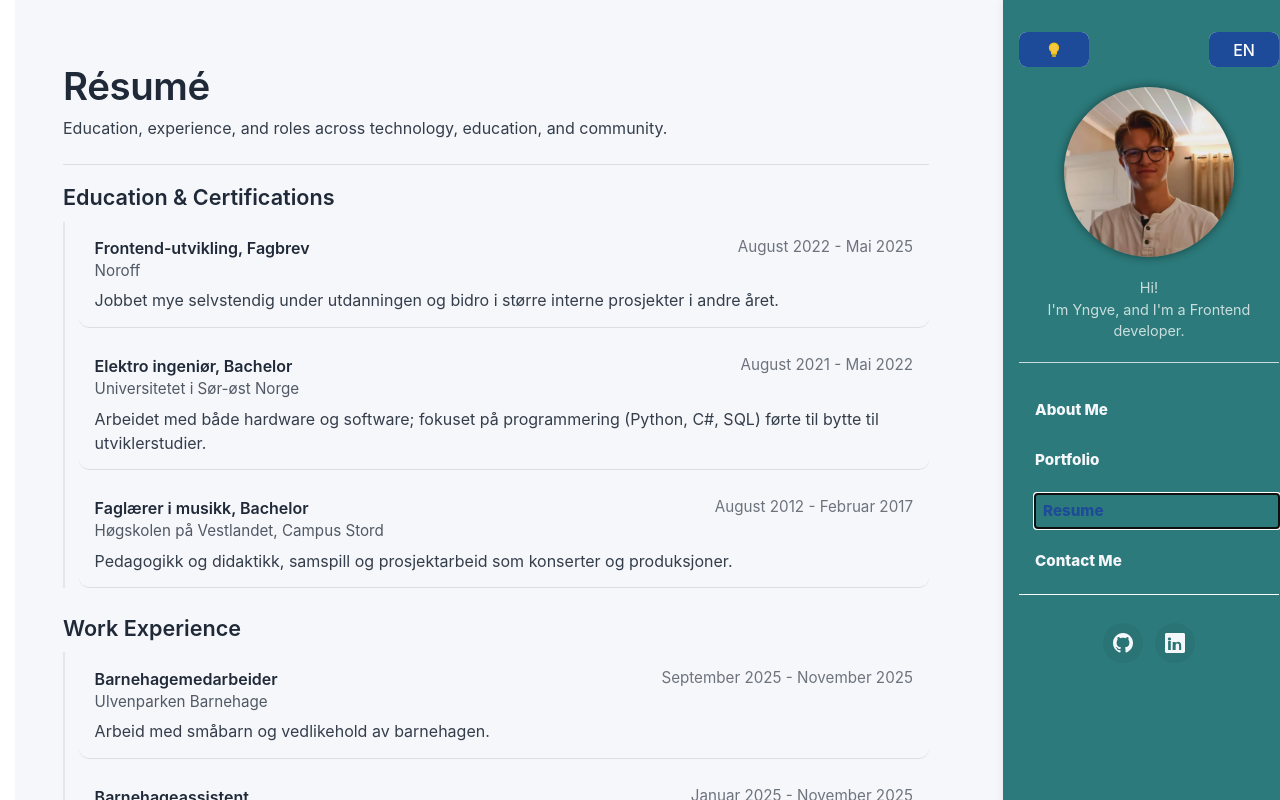
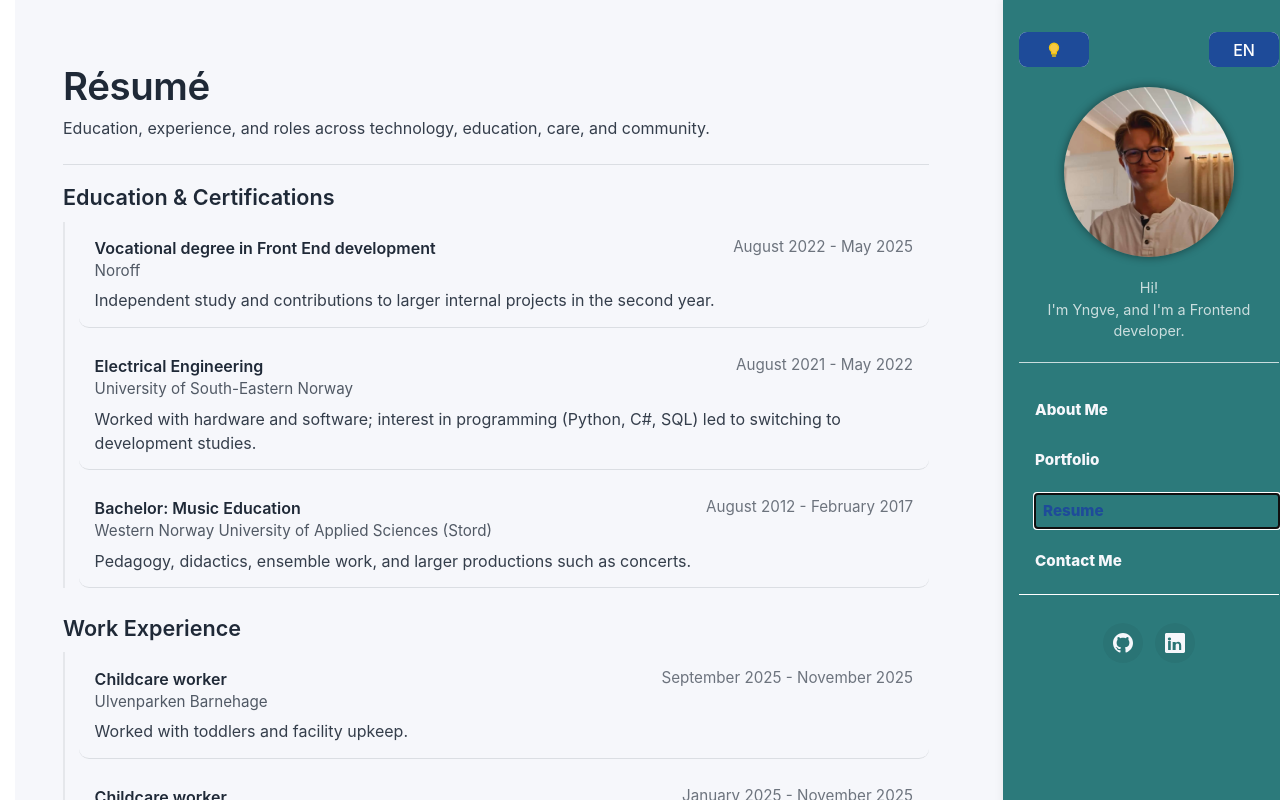
Before and after one commit to YngvN/YngvN.github.io, a React (Vite) app: page /#about in a window 1280 px wide. Both pictures are taken after a click on the button "Resume". Shown: the top 800 px of the page. Built offline with nearby package versions, Linux system fonts and the light colour scheme.

Commit message:
Update resume.tsx

```diff
--- a/src/pages/resume/resume.tsx
+++ b/src/pages/resume/resume.tsx
@@ -8,231 +8,241 @@ type ResumeProps = {
     language: Language;
 };
 
+type Localized = { en: string; no: string };
+
 type ResumeItem = {
     id: string;
-    title: string;
-    institution?: string;
-    start: string;
-    end: string;
-    description?: string;
+    title: Localized;
+    institution?: Localized;
+    start: Localized;
+    end: Localized;
+    description?: Localized;
 };
 
 type ResumeSection = {
     id: string;
-    title: string;
+    title: Localized;
     items: ResumeItem[];
 };
 
 type ResumeContent = {
-    heading: string;
-    intro: string;
+    heading: Localized;
+    intro: Localized;
     sections: ResumeSection[];
 };
 
-const currentMonthEnd = 'November 2025';
+const currentMonthEnd: Localized = { en: 'November 2025', no: 'November 2025' };
 
 const educationItems: ResumeItem[] = [
     {
         id: 'fe-vocational',
-        title: 'Frontend-utvikling, Fagbrev',
-        institution: 'Noroff',
-        start: 'August 2022',
-        end: 'Mai 2025',
-        description: 'Jobbet mye selvstendig under utdanningen og bidro i større interne prosjekter i andre året.',
+        title: { en: 'Vocational degree in Front End development', no: 'Fagbrev i Front End utvikling' },
+        institution: { en: 'Noroff', no: 'Noroff' },
+        start: { en: 'August 2022', no: 'August 2022' },
+        end: { en: 'May 2025', no: 'Mai 2025' },
+        description: {
+            en: 'Independent study and contributions to larger internal projects in the second year.',
+            no: 'Jobbet mye selvstendig og bidro i større interne prosjekter i andre året.',
+        },
     },
     {
         id: 'electrical-engineering',
-        title: 'Elektro ingeniør, Bachelor',
-        institution: 'Universitetet i Sør-øst Norge',
-        start: 'August 2021',
-        end: 'Mai 2022',
-        description: 'Arbeidet med både hardware og software; fokuset på programmering (Python, C#, SQL) førte til bytte til utviklerstudier.',
+        title: { en: 'Electrical Engineering', no: 'Elektro ingeniør' },
+        institution: { en: 'University of South-Eastern Norway', no: 'Universitetet i Sør-øst Norge' },
+        start: { en: 'August 2021', no: 'August 2021' },
+        end: { en: 'May 2022', no: 'Mai 2022' },
+        description: {
+            en: 'Worked with hardware and software; interest in programming (Python, C#, SQL) led to switching to development studies.',
+            no: 'Arbeidet med både hardware og software; fokuset på programmering (Python, C#, SQL) førte til bytte til utviklerstudier.',
+        },
     },
     {
         id: 'music-bachelor',
-        title: 'Faglærer i musikk, Bachelor',
-        institution: 'Høgskolen på Vestlandet, Campus Stord',
-        start: 'August 2012',
-        end: 'Februar 2017',
-        description: 'Pedagogikk og didaktikk, samspill og prosjektarbeid som konserter og produksjoner.',
-    }
+        title: { en: 'Bachelor: Music Education', no: 'Faglærer i musikk, Bachelor' },
+        institution: { en: 'Western Norway University of Applied Sciences (Stord)', no: 'Høgskolen på Vestlandet, Campus Stord' },
+        start: { en: 'August 2012', no: 'August 2012' },
+        end: { en: 'February 2017', no: 'Februar 2017' },
+        description: {
+            en: 'Pedagogy, didactics, ensemble work, and larger productions such as concerts.',
+            no: 'Pedagogikk og didaktikk, samspill og prosjektarbeid som konserter og produksjoner.',
+        },
+    },
 ];
 
 const workItems: ResumeItem[] = [
     {
         id: 'ulvenparken',
-        title: 'Barnehagemedarbeider',
-        institution: 'Ulvenparken Barnehage',
-        start: 'September 2025',
+        title: { en: 'Childcare worker', no: 'Barnehageassistent' },
+        institution: { en: 'Ulvenparken Barnehage', no: 'Ulvenparken Barnehage' },
+        start: { en: 'September 2025', no: 'September 2025' },
         end: currentMonthEnd,
-        description: 'Arbeid med småbarn og vedlikehold av barnehagen.',
+        description: { en: 'Worked with toddlers and facility upkeep.', no: 'Arbeid med småbarn og vedlikehold av barnehagen.' },
     },
     {
         id: 'gardstunet',
-        title: 'Barnehageassistent',
-        institution: 'Gårdstunet Barnehage',
-        start: 'Januar 2025',
+        title: { en: 'Childcare worker', no: 'Barnehageassistent' },
+        institution: { en: 'Gårdstunet Barnehage', no: 'Gårdstunet Barnehage' },
+        start: { en: 'January 2025', no: 'Januar 2025' },
         end: currentMonthEnd,
-        description: 'Fast over lengre periode, både pedagogisk arbeid og praktisk forbedring av barnehagen.',
+        description: {
+            en: 'Long-term role covering pedagogy and practical improvements at the kindergarten.',
+            no: 'Fast over lengre periode, både pedagogisk arbeid og praktisk forbedring av barnehagen.',
+        },
     },
     {
         id: 'pvs-2024',
-        title: 'Assistent (barnehage)',
-        institution: 'Pedagogisk Vikarsentral AS',
-        start: 'Mars 2024',
+        title: { en: 'Childcare worker', no: 'Barnehageassistent' },
+        institution: { en: 'Pedagogisk Vikarsentral AS', no: 'Pedagogisk Vikarsentral AS' },
+        start: { en: 'March 2024', no: 'Mars 2024' },
         end: currentMonthEnd,
-        description: 'Jobbet i flere barnehager med ulike aldersgrupper og behov.',
+        description: { en: 'Worked across multiple kindergartens with varied age groups and needs.', no: 'Jobbet i flere barnehager med ulike aldersgrupper og behov.' },
     },
     {
         id: 'creer-omsorg',
-        title: 'Helseinstitusjonsassistent',
-        institution: 'Creer Omsorg AS',
-        start: 'April 2021',
-        end: 'Januar 2023',
-        description: 'Turnusarbeid i bolig for utviklingshemmet person.',
+        title: { en: 'Care assistant', no: 'Helseinstitusjonsassistent' },
+        institution: { en: 'Creer Omsorg AS', no: 'Creer Omsorg AS' },
+        start: { en: 'April 2021', no: 'April 2021' },
+        end: { en: 'January 2023', no: 'Januar 2023' },
+        description: { en: 'Rotational care in a residence for a person with developmental disabilities.', no: 'Turnusarbeid i bolig for utviklingshemmet person.' },
     },
     {
         id: 'rishaven-short',
-        title: 'Assistent (barnehage)',
-        institution: 'Rishaven Menighetsbarnehage',
-        start: 'Desember 2022',
-        end: 'Desember 2022',
-        description: 'Arbeidet med barn i ulike aldersgrupper og praktiske oppgaver.',
+        title: { en: 'Childcare worker', no: 'Barnehageassistent' },
+        institution: { en: 'Rishaven Menighetsbarnehage', no: 'Rishaven Menighetsbarnehage' },
+        start: { en: 'December 2022', no: 'Desember 2022' },
+        end: { en: 'December 2022', no: 'Desember 2022' },
+        description: { en: 'Worked with children of varied ages and practical tasks.', no: 'Arbeidet med barn i ulike aldersgrupper og praktiske oppgaver.' },
     },
     {
         id: 'lundetangen',
-        title: 'Lydtekniker',
-        institution: 'Lundetangen Pub Drift AS',
-        start: 'Juli 2022',
-        end: 'Oktober 2022',
-        description: 'Lydtekniker og publikumsstøtte.',
+        title: { en: 'Barkeeper / Sound tech', no: 'Barkeeper' },
+        institution: { en: 'Lundetangen Pub Drift AS', no: 'Lundetangen Pub Drift AS' },
+        start: { en: 'July 2022', no: 'Juli 2022' },
+        end: { en: 'October 2022', no: 'Oktober 2022' },
+        description: { en: 'Sound tech and audience support.', no: 'Lydtekniker og publikumsstøtte.' },
     },
     {
         id: 'lundedalen',
-        title: 'Assistent (barnehage)',
-        institution: 'Lundedalen Barnehage',
-        start: 'August 2020',
-        end: 'Juni 2021',
-        description: 'Arbeidet med ulike aldersgrupper.',
+        title: { en: 'Childcare worker', no: 'Barnehageassistent' },
+        institution: { en: 'Lundedalen Barnehage', no: 'Lundedalen Barnehage' },
+        start: { en: 'August 2020', no: 'August 2020' },
+        end: { en: 'June 2021', no: 'Juni 2021' },
+        description: { en: 'Worked with various age groups.', no: 'Arbeidet med ulike aldersgrupper.' },
     },
     {
         id: 'rishaven-2020',
-        title: 'Barnehageassistent',
-        institution: 'Rishaven Menighetsbarnehage',
-        start: 'August 2019',
-        end: 'August 2020',
+        title: { en: 'Childcare worker', no: 'Barnehageassistent' },
+        institution: { en: 'Rishaven Menighetsbarnehage', no: 'Rishaven Menighetsbarnehage' },
+        start: { en: 'August 2019', no: 'August 2019' },
+        end: { en: 'August 2020', no: 'August 2020' },
     },
     {
         id: 'pvs-2019',
-        title: 'Barnehageassistent',
-        institution: 'Pedagogisk Vikarsentral AS',
-        start: 'Juni 2018',
-        end: 'Juni 2019',
+        title: { en: 'Childcare worker', no: 'Barnehageassistent' },
+        institution: { en: 'Pedagogisk Vikarsentral AS', no: 'Pedagogisk Vikarsentral AS' },
+        start: { en: 'June 2018', no: 'Juni 2018' },
+        end: { en: 'June 2019', no: 'Juni 2019' },
     },
     {
         id: 'steinspranget',
-        title: 'Barnehagemedarbeider',
-        institution: 'Steinspranget Barnehage',
-        start: 'Januar 2018',
-        end: 'Mai 2018',
+        title: { en: 'Childcare worker', no: 'Barnehageassistent' },
+        institution: { en: 'Steinspranget Barnehage', no: 'Steinspranget Barnehage' },
+        start: { en: 'January 2018', no: 'Januar 2018' },
+        end: { en: 'May 2018', no: 'Mai 2018' },
     },
     {
         id: 'stord-kommune',
-        title: 'Miljøassistent (helse- og sosialtjenester)',
-        institution: 'Stord kommune Åsen bustader',
-        start: 'Desember 2012',
-        end: 'Desember 2017',
-        description: 'Bolig for utviklingshemmede; musikk og aktiviteter for å berike hverdagen.',
+        title: { en: 'Support worker (care services)', no: 'Miljøassistent (helse- og sosialtjenester)' },
+        institution: { en: 'Stord kommune Åsen bustader', no: 'Stord kommune Åsen bustader' },
+        start: { en: 'December 2012', no: 'Desember 2012' },
+        end: { en: 'December 2017', no: 'Desember 2017' },
+        description: { en: 'Residence for people with disabilities; music and activities to enrich daily life.', no: 'Bolig for utviklingshemmede; musikk og aktiviteter for å berike hverdagen.' },
     },
     {
         id: 'gjerpen',
-        title: 'Lærer (grunnskole)',
-        institution: 'Gjerpen barneskole',
-        start: 'Februar 2014',
-        end: 'Juni 2014',
+        title: { en: 'Primary school teacher', no: 'Lærer (grunnskole)' },
+        institution: { en: 'Gjerpen barneskole', no: 'Gjerpen barneskole' },
+        start: { en: 'February 2014', no: 'Februar 2014' },
+        end: { en: 'June 2014', no: 'Juni 2014' },
     },
 ];
 
 const otherItems: ResumeItem[] = [
     {
         id: 'fadder',
-        title: 'Fadder',
-        start: 'August 2013',
-        end: 'November 2023',
-        description: 'Bidro som fadder nesten hvert år i studieløpene.',
+        title: { en: 'Student mentor (Fadder)', no: 'Fadder' },
+        start: { en: 'August 2013', no: 'August 2013' },
+        end: { en: 'November 2023', no: 'November 2023' },
+        description: { en: 'Mentor/buddy in nearly every study program over the years.', no: 'Bidro som fadder nesten hvert år i studieløpene.' },
     },
     {
         id: 'studentraad',
-        title: 'Studentrådsrepresentant',
-        start: 'August 2012',
-        end: 'Mai 2023',
-        description: 'Representerte studenter gjennom flere utdanningsløp.',
+        title: { en: 'Student council representative', no: 'Studentrådsrepresentant' },
+        start: { en: 'August 2012', no: 'August 2012' },
+        end: { en: 'May 2023', no: 'Mai 2023' },
+        description: { en: 'Represented students across multiple study programs.', no: 'Representerte studenter gjennom flere utdanningsløp.' },
     },
     {
         id: 'musikklubb',
-        title: 'Stifter og leder for studentforening',
-        start: 'August 2021',
-        end: 'Mai 2022',
-        description: 'Grunnla Musikklubben ved USN; anskaffet og driftet utstyr for over 100 000 kr.',
+        title: { en: 'Founder and leader of student club', no: 'Stifter og leder for studentforening' },
+        start: { en: 'August 2021', no: 'August 2021' },
+        end: { en: 'May 2022', no: 'Mai 2022' },
+        description: { en: 'Founded the Music Club at USN; sourced and managed equipment worth over 100,000 NOK.', no: 'Grunnla Musikklubben ved USN; anskaffet og driftet utstyr for over 100 000 kr.' },
     },
     {
         id: 'festivo',
-        title: 'Dirigent i Festivo',
-        start: 'September 2016',
-        end: 'September 2017',
-        description: 'Dirigerte kor for utviklingshemmede.',
+        title: { en: 'Conductor in Festivo', no: 'Dirigent i Festivo' },
+        start: { en: 'September 2016', no: 'September 2016' },
+        end: { en: 'September 2017', no: 'September 2017' },
+        description: { en: 'Conducted a choir for people with developmental disabilities.', no: 'Dirigerte kor for utviklingshemmede.' },
     },
     {
         id: 'styremedlem',
-        title: 'Styremedlem i studentforening',
-        start: 'Mars 2016',
-        end: 'August 2017',
-        description: 'Styremedlem i Studentsamskipnaden ved HVL.',
+        title: { en: 'Board member in student association', no: 'Styremedlem i studentforening' },
+        start: { en: 'March 2016', no: 'Mars 2016' },
+        end: { en: 'August 2017', no: 'August 2017' },
+        description: { en: 'Board member in the student welfare organization at HVL.', no: 'Styremedlem i Studentsamskipnaden ved HVL.' },
     },
 ];
 
-const resumeCopy: Record<Language, ResumeContent> = {
-    en: {
-        heading: 'Résumé',
-        intro: 'Education, experience, and roles across technology, education, and community.',
-        sections: [
-            { id: 'education', title: 'Education & Certifications', items: educationItems },
-            { id: 'work', title: 'Work Experience', items: workItems },
-            { id: 'other', title: 'Other Experience', items: otherItems },
-        ],
+const resumeSections: ResumeSection[] = [
+    { id: 'education', title: { en: 'Education & Certifications', no: 'Utdanning og fagbrev' }, items: educationItems },
+    { id: 'work', title: { en: 'Work Experience', no: 'Arbeidserfaring' }, items: workItems },
+    { id: 'other', title: { en: 'Other Experience', no: 'Annen erfaring' }, items: otherItems },
+];
+
+const resumeCopy: ResumeContent = {
+    heading: { en: 'Résumé', no: 'CV' },
+    intro: {
+        en: 'Education, experience, and roles across technology, education, care, and community.',
+        no: 'Utdanning, arbeidserfaring og roller innen teknologi, pedagogikk, omsorg og kultur.',
     },
-    no: {
-        heading: 'CV',
-        intro: 'Utdanning, arbeidserfaring og roller innen teknologi, utdanning og kultur.',
-        sections: [
-            { id: 'education', title: 'Utdanning og fagbrev', items: educationItems },
-            { id: 'work', title: 'Arbeidserfaring', items: workItems },
-            { id: 'other', title: 'Annen erfaring', items: otherItems },
-        ],
-    },
+    sections: resumeSections,
 };
 
 const Resume: React.FC<ResumeProps> = ({ language }) => {
-    const { heading, intro, sections } = resumeCopy[language];
+    const { heading, intro, sections } = resumeCopy;
 
     return (
         <div className="container resume">
-            <h1 className="page-heading">{heading}</h1>
-            <p className="resume__intro">{intro}</p>
+            <h1 className="page-heading">{heading[language]}</h1>
+            <p className="resume__intro">{intro[language]}</p>
 
             <div className="resume__sections">
                 {sections.map(({ id, title, items }) => (
                     <section key={id} className="resume-section">
-                        <h2 className="resume-section__title">{title}</h2>
+                        <h2 className="resume-section__title">{title[language]}</h2>
                         <div className="resume-section__list">
                             {items.map(({ id: itemId, title: itemTitle, institution, start, end, description }) => (
                                 <article key={itemId} className="resume-card">
                                     <div className="resume-card__header">
-                                        <div className="resume-card__title">{itemTitle}</div>
-                                        <div className="resume-card__dates">{start} - {end}</div>
+                                        <div className="resume-card__title">{itemTitle[language]}</div>
+                                        <div className="resume-card__dates">
+                                            {start[language]} - {end[language]}
+                                        </div>
                                     </div>
-                                    {institution && <div className="resume-card__institution">{institution}</div>}
-                                    {description && <p className="resume-card__description">{description}</p>}
+                                    {institution && <div className="resume-card__institution">{institution[language]}</div>}
+                                    {description && <p className="resume-card__description">{description[language]}</p>}
                                 </article>
                             ))}
                         </div>
```
